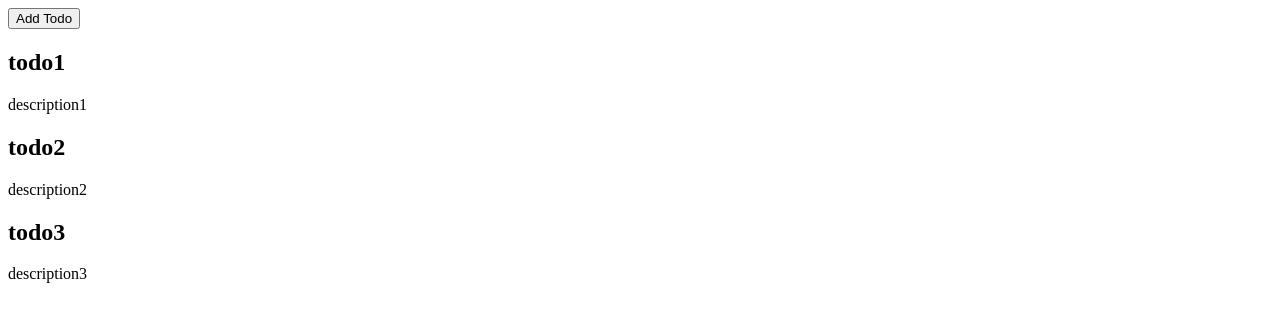
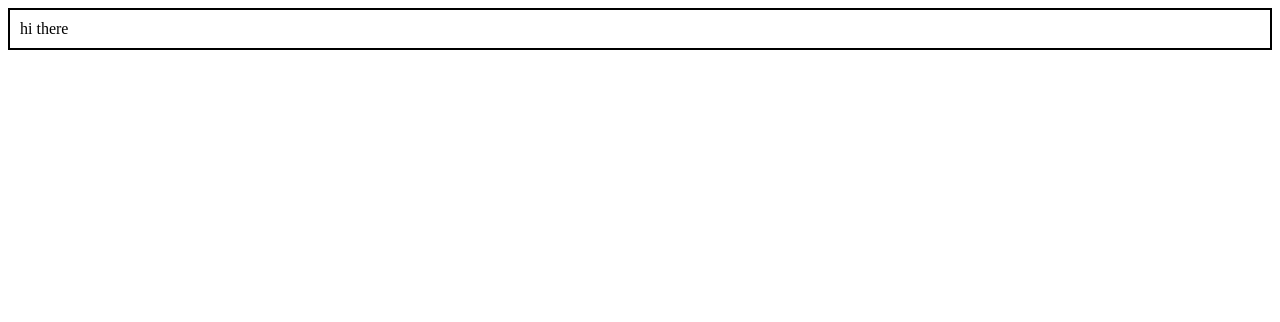
Before and after one commit to ObviouslySarang/MERNcohort, a React (Vite) app in the folder class4-2/react-tut-vite/react - hooks/reactHooks/: page / in a window 1280 px wide. Shown: the top 322 px of the page. Built offline with nearby package versions, Linux system fonts and the light colour scheme.

Commit message:
wrapper component

```diff
--- a/class4-2/react-tut-vite/react - hooks/reactHooks/src/App.jsx
+++ b/class4-2/react-tut-vite/react - hooks/reactHooks/src/App.jsx
@@ -1,46 +1,33 @@
 import React, { useState } from 'react';
 
-let count = 4;
+
 
  export function App() {
-  const [todos, setTodos] = useState([
-    {
-      id:1,
-      title: 'todo1',
-      desc: 'description1'
-    },
-    {
-      id:2,
-      title: 'todo2',
-      desc: 'description2'
-    },
-    {
-      id:3,
-      title: 'todo3',
-      desc: 'description3'
-    }
-  ]);
-  function addTodo (){
-    setTodos([...todos,{
-      id:count++,
-      title: Math.random(),
-      desc: Math.random()
-    }])
-  }
+
   return (
     <>
-      <button onClick={addTodo}>Add Todo</button>
-      {todos.map((todo)=>(<Todo key={todo.id} title={todo.title} desc={todo.desc}/>))}
+    {/* this is the ugly way to pass a component inside another comp  <CardWrapper innercomp = {<TextComp/>}/> */}
+    <CardWrapper>
+      hi there
+    </CardWrapper>
+    {/* this is the right way , and this can be accessed through "children " variable  */}
+    {/* that is CHILDREN variable contains all the things wrapped by the outer component  */}
+      </>
+  )
+}
+function TextComp(){
+  return(
+    <>
+    <h1>hello world</h1>
     </>
   )
 }
 
-function Todo({title,desc}){
+function CardWrapper({children}){
+
   return(
-    <div>
-      <h2>{title}</h2>
-      <p>{desc}</p>
+    <div style={{border: '2px solid black', padding: '10px'}}>
+      {children}
     </div>
   )
-
 }
```
